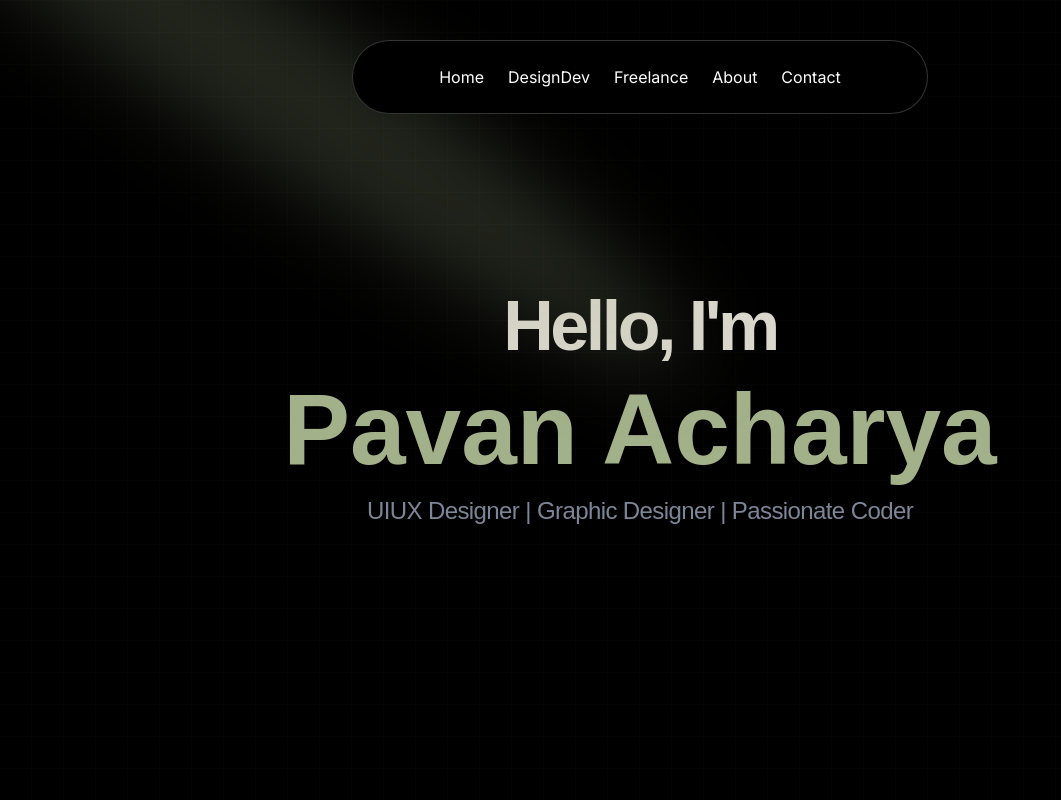
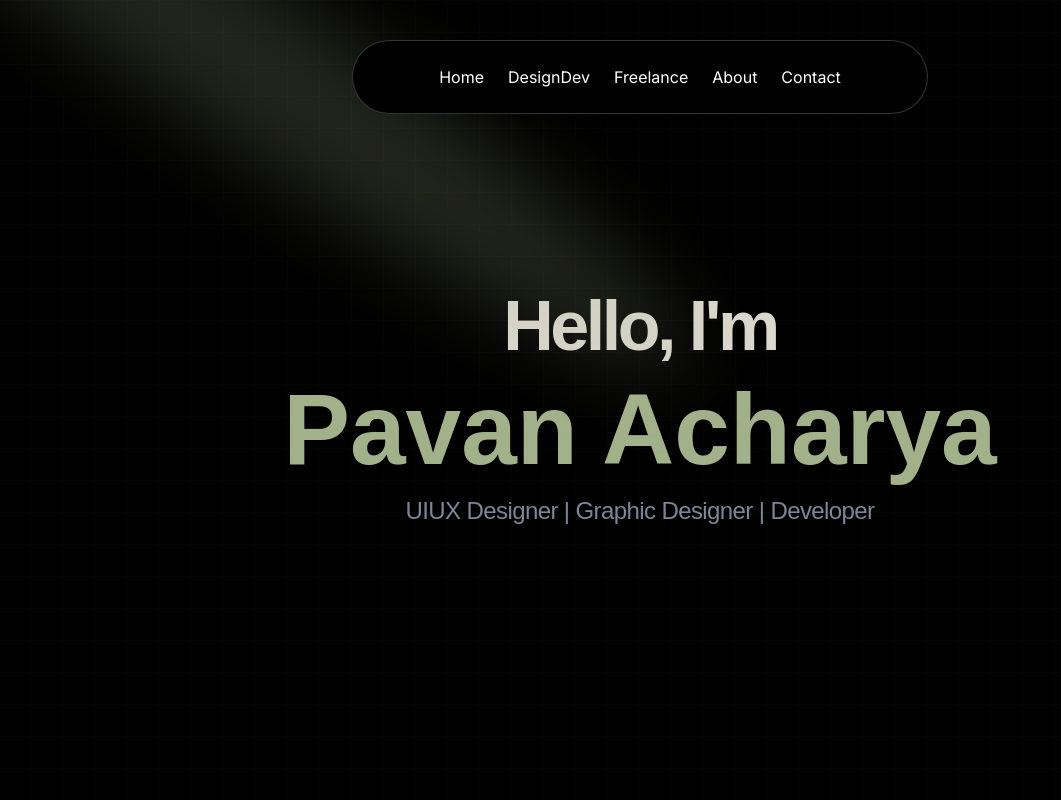
Before and after one commit to PavanSacharya/pavan-acharya-portfolio, a Next.js app: page / in a window 1280 px wide. Shown: the top 800 px of the page, without its empty margins (0-1061 px from the left). Built offline with nearby package versions, Linux system fonts and the light colour scheme.

Commit message:
develper

```diff
--- a/src/components/HomePage.tsx
+++ b/src/components/HomePage.tsx
@@ -37,7 +37,7 @@ const HomePage: React.FC = () => {
 
           </h1>
           <p className="text-lg lg:text-xl xl:text-2xl 2xl:text-[40px] mt-4 text-[#7d8597] tracking-tight text-muted-foreground whitespace-nowrap"style={{ fontFamily: "Degular, sans-serif", fontWeight: "300" }}>
-            UIUX Designer | Graphic Designer | Passionate Coder
+            UIUX Designer | Graphic Designer | Developer
           </p>
         </div>
         {/* <div className="mt-10">
```
